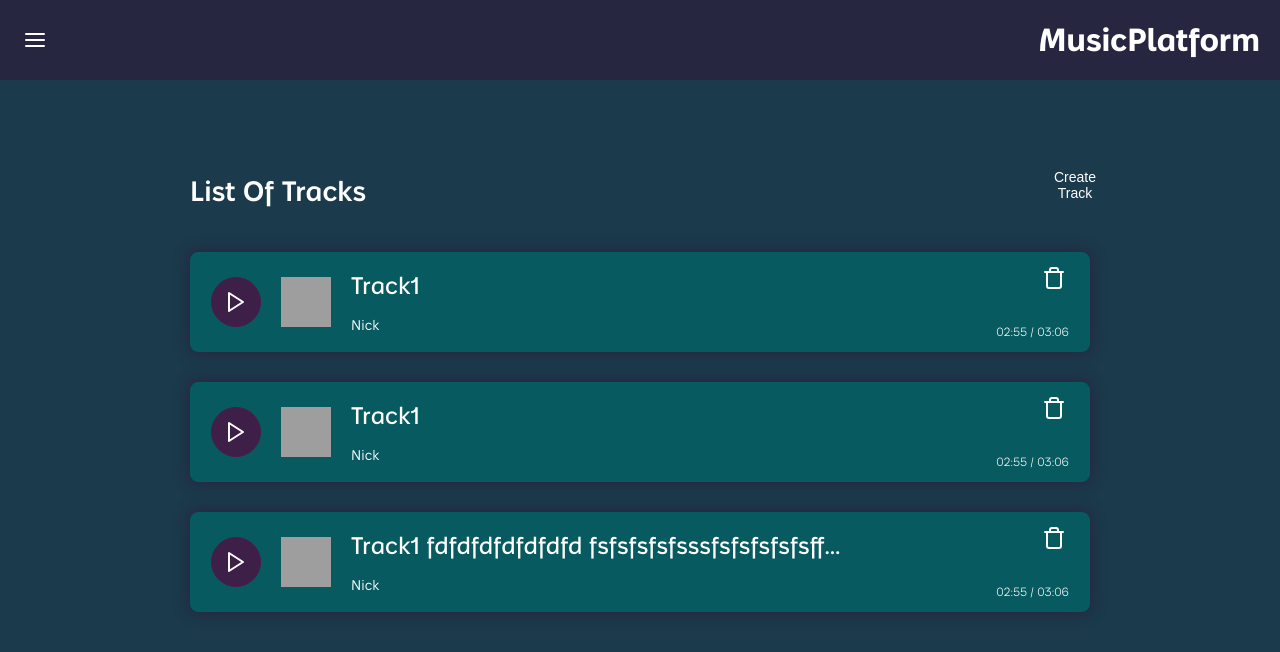
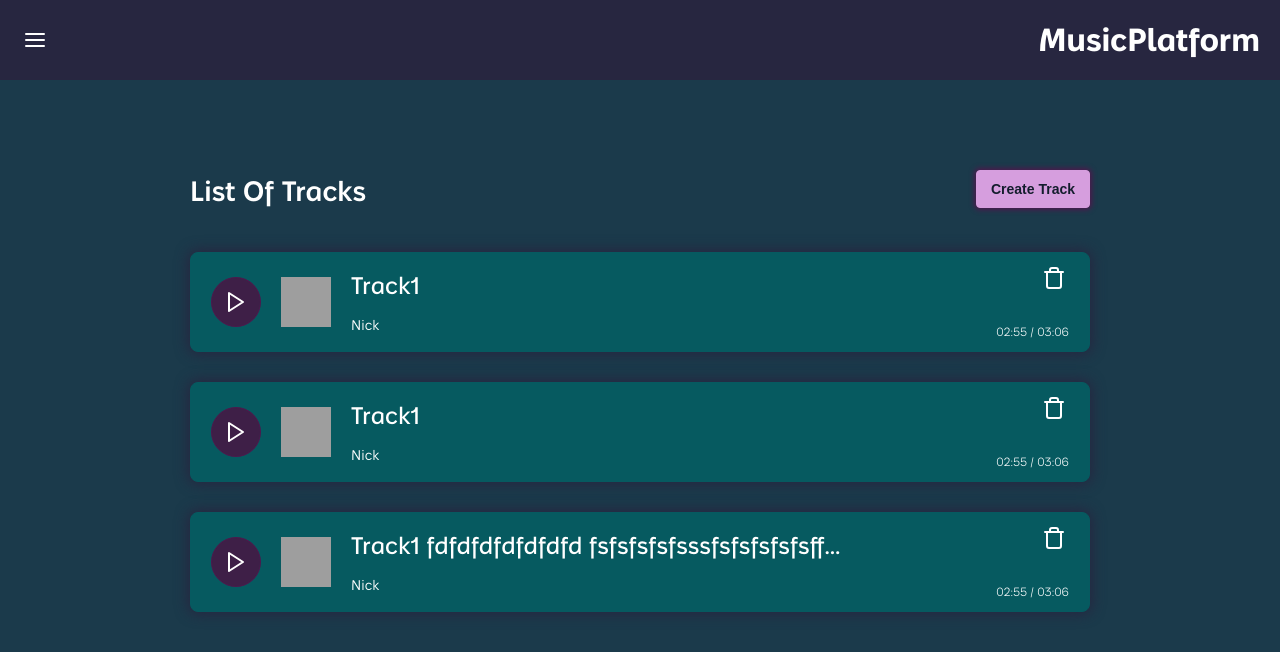
Before and after one commit to Val-M9/music-platform, a Next.js app in the folder frontend/: page /tracks in a window 1280 px wide. Shown: the top 652 px of the page. Built offline with nearby package versions, Linux system fonts and the light colour scheme.

Commit message:
refactor button component

```diff
--- a/frontend/components/button/index.tsx
+++ b/frontend/components/button/index.tsx
@@ -2,11 +2,16 @@ import { FC } from 'react';
 import { ButtonProps } from './types';
 import styles from './styles.module.scss';
 
-const Button: FC<ButtonProps> = ({ Icon, title, onClick, variant = 'basic' }) => {
+const Button: FC<ButtonProps> = ({ Icon, title, onClick, variant = 'basic', style }) => {
 	return (
-		<button title={title} onClick={onClick} className={styles.btn} data-variant={variant}>
+		<button
+			title={title}
+			onClick={onClick}
+			className={`${styles.btn} ${style}`}
+			data-variant={variant}
+		>
 			{Icon && <Icon className={styles.icon} />}
-			{title && <p>{title}</p>}
+			{title && <p className={Icon ? styles.withIcon : ''}>{title}</p>}
 		</button>
 	);
 };
--- a/frontend/components/button/styles.module.scss
+++ b/frontend/components/button/styles.module.scss
@@ -17,24 +17,28 @@
   font-size: $fs-4;
   font-weight: $fw-regular;
 
-  @media (min-width: $bp-small) {
+  @media (min-width: $bp-medium) {
     font-size: $fs-6;
-    font-weight: $fw-medium;
+    font-weight: $fw-semi-bold;
   }
 
   & .icon {
     width: 16px;
     height: 16px;
 
-    @media (min-width: $bp-small) {
+    @media (min-width: $bp-medium) {
       width: 20px;
       height: 20px;
     }
 
-    @media (min-width: $bp-medium) {
+    @media (min-width: $bp-large) {
       width: 24px;
       height: 24px;
     }
+  }
+
+  & .withIcon {
+    padding-left: 5px;
   }
 
   &[data-variant='rounded'] {
@@ -45,20 +49,20 @@
     border: 1px solid $violet-200;
     border-radius: $radius-50;
 
-    @media (min-width: $bp-small) {
+    @media (min-width: $bp-medium) {
       width: 40px;
       height: 40px;
       padding: 8px;
     }
 
-    @media (min-width: $bp-medium) {
+    @media (min-width: $bp-large) {
       width: 50px;
       height: 50px;
       padding: 10px;
     }
   }
 
-  &[data-variant='outlined'] {
+  &[data-variant='filled'] {
     width: fit-content;
     padding: 5px 8px;
     color: $green-700;
@@ -68,10 +72,11 @@
     box-shadow: 0px 0px 5px 2px $violet-200;
 
     &:hover {
+      background-color: $violet-50;
       box-shadow: 0px 0px 2px $violet-100;
     }
 
-    @media (min-width: $bp-small) {
+    @media (min-width: $bp-medium) {
       padding: 18px 14px;
     }
   }
--- a/frontend/components/button/types.ts
+++ b/frontend/components/button/types.ts
@@ -3,6 +3,7 @@ import { Icon } from 'react-feather';
 export type ButtonProps = {
 	Icon?: Icon;
 	title?: string;
-	variant?: 'rounded' | 'basic' | 'outlined';
-	onClick: () => void;
+	variant?: 'rounded' | 'basic' | 'filled';
+	onClick: (props?: any) => void;
+	style?: string;
 };
```
